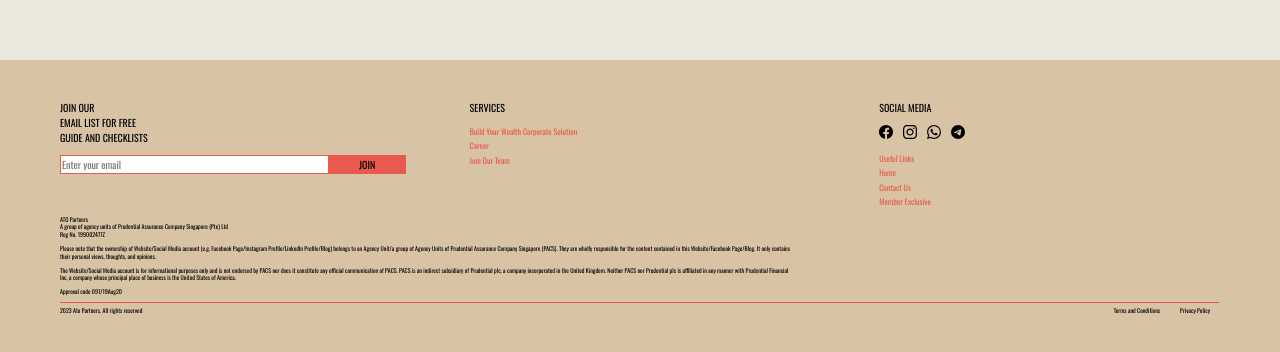
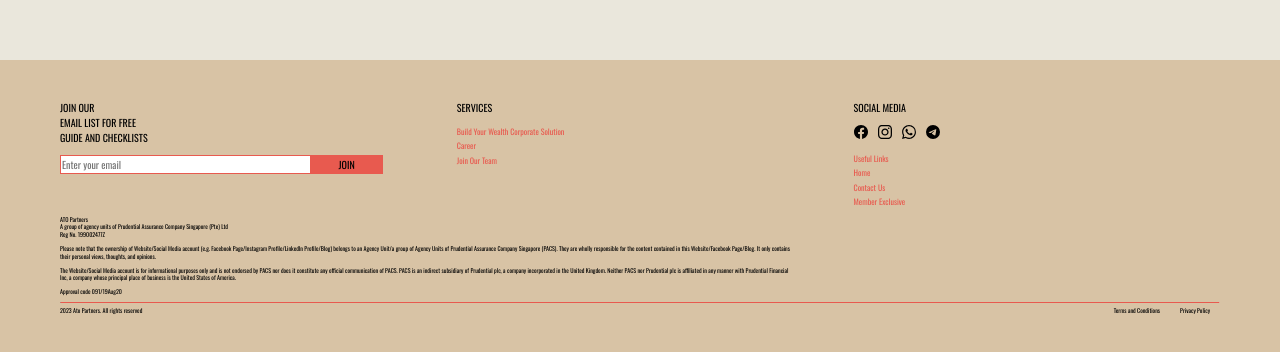
Before and after one commit to bwnnwtt/ato-demo, a React (Create React App) app: page / in a window 1280 px wide. Shown: the part 820-1172 px from the top of the page. Built offline with nearby package versions, Linux system fonts and the light colour scheme.

Commit message:
fix: grid container layout

```diff
--- a/src/App.css
+++ b/src/App.css
@@ -56,9 +56,9 @@
 
 .grid-container {
   display: grid;
-  grid-template-columns: 30vw 30vw 30vw;
+  grid-template-columns: 28vw 28vw 28vw;
   width: 100%;
-  column-gap: 2vw;
+  column-gap: 3vw;
 }
 
 .input-form {
```
